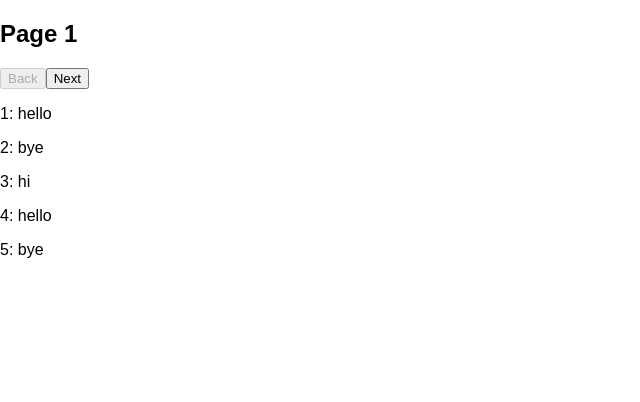
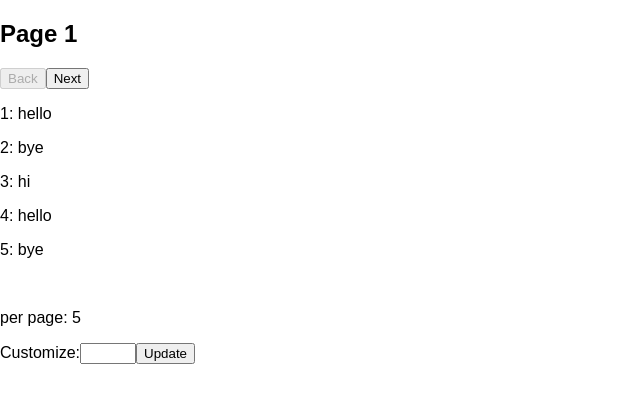
Before and after one commit to louisrowan/vim-react, a React (Create React App) app: page / in a window 1280 px wide. Shown: the top 402 px of the page, without its empty margins (0-640 px from the left). Built offline with nearby package versions, Linux system fonts and the light colour scheme.

Commit message:
gets customizable items per page working using refs

```diff
--- a/src/App.js
+++ b/src/App.js
@@ -18,7 +18,19 @@ const things = [
 'hi',
 'hello',
 'bye',
-'hi'
+'hi',
+'more',
+'content',
+'hellooo',
+'another',
+'the',
+'quick',
+'brown',
+'fox',
+'jumped',
+'over',
+'the',
+'LAZY DOG'
 ]
 
 
@@ -29,7 +41,8 @@ class App extends Component {
     this.state = {
   	page: 0,
 	backwards: false,
-	forwards: true
+	forwards: true,
+	perPage: 5
      }
    }
 
@@ -41,10 +54,16 @@ class App extends Component {
 
   handleForward() {
     console.log(things.length, this.state.page)
-    if ((this.state.page + 2)*5 >= things.length) {
+    if ((this.state.page + 2)*this.state.perPage >= things.length) {
     	this.setState({ forwards: false })
     }
     this.setState({ page: this.state.page + 1, backwards: true})
+  }
+
+  handleNewPerPage(e) {
+  	e.preventDefault()
+	console.log(this.refs, this.inputVal.value)
+	this.setState({ perPage: +this.inputVal.value, page: 0 })
   }
 
 
@@ -53,7 +72,7 @@ class App extends Component {
   var content = things.map((t, i) => {
   	return <p key={i}>{i+1}: {t}</p>
   }).filter((t, i) => {
-  	return (i >= this.state.page*5 && i <= this.state.page*5 + 4)
+  	return (i >= this.state.page*this.state.perPage && i <= this.state.page*this.state.perPage + this.state.perPage - 1)
   })
 
 
@@ -63,6 +82,18 @@ class App extends Component {
 		<input type='submit' value='Back' disabled={!this.state.backwards} onClick={this.handleBack.bind(this)}/>
 		<input type='submit' value='Next' disabled={!this.state.forwards} onClick={this.handleForward.bind(this)}/>
 		{content}
+		<br />
+		<p>per page: {this.state.perPage}</p>
+		<form onSubmit={this.handleNewPerPage.bind(this)}>
+			<label>Customize:
+			<input type='number'
+			max={things.length}
+			min={1}
+			ref ={ (input) => {this.inputVal = input} }
+			/>
+			</label>
+			<input type='submit' value='Update' />
+		</form>
       	</div>
     );
   }
```
